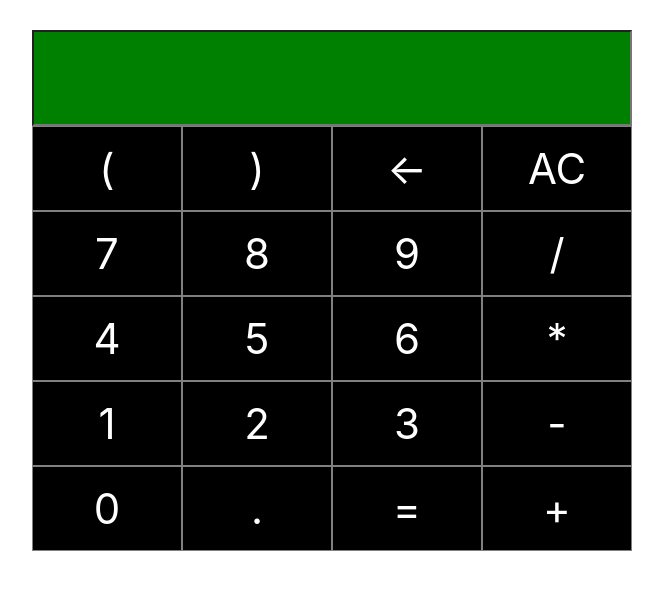
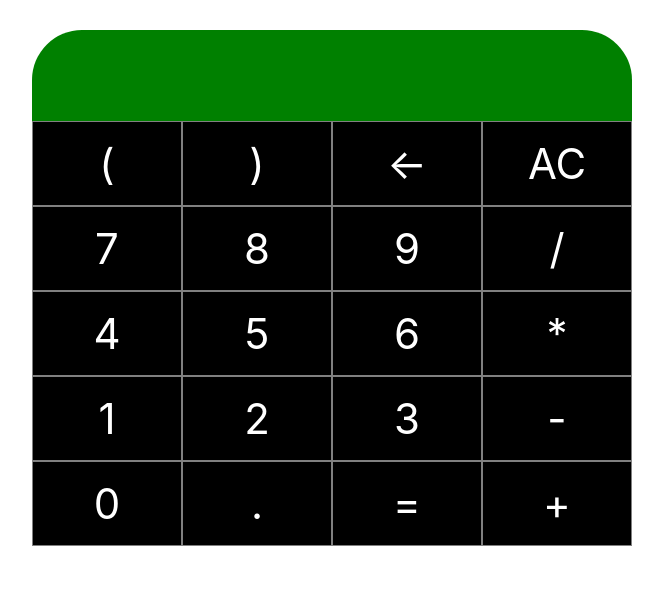
Before and after one commit to s-edu/s-edu.github.io, a plain HTML site: page calc2/index.html in a window 1280 px wide. Shown: the whole page, without its empty margins (308-971 px from the left). Drawn offline with nearby package versions, Linux system fonts and the light colour scheme.

Commit message:
Update style.css

```diff
--- a/calc2/style.css
+++ b/calc2/style.css
@@ -28,13 +28,24 @@
   background: green;
   box-shadow: none;
   width: 100%;
-  padding-right: 20px;
+  padding-right: 30px;
   text-align: right;
   font-size: 60px;
   overflow: hidden;
   white-space: nowrap;
-  padding-left: 20px;
+  padding-left: 30px;
   color: white;
+  border-radius: 50px 50px 0 0;
+  margin-bottom: -1px;
+  border: 0px;
+}
+
+#curve-btn-left  {
+  border-radius: 0 0 0 50px;
+}
+
+#curve-btn-right  {
+  border-radius: 0 0 50px 0;
 }
 
 .calc-buttons {
```
